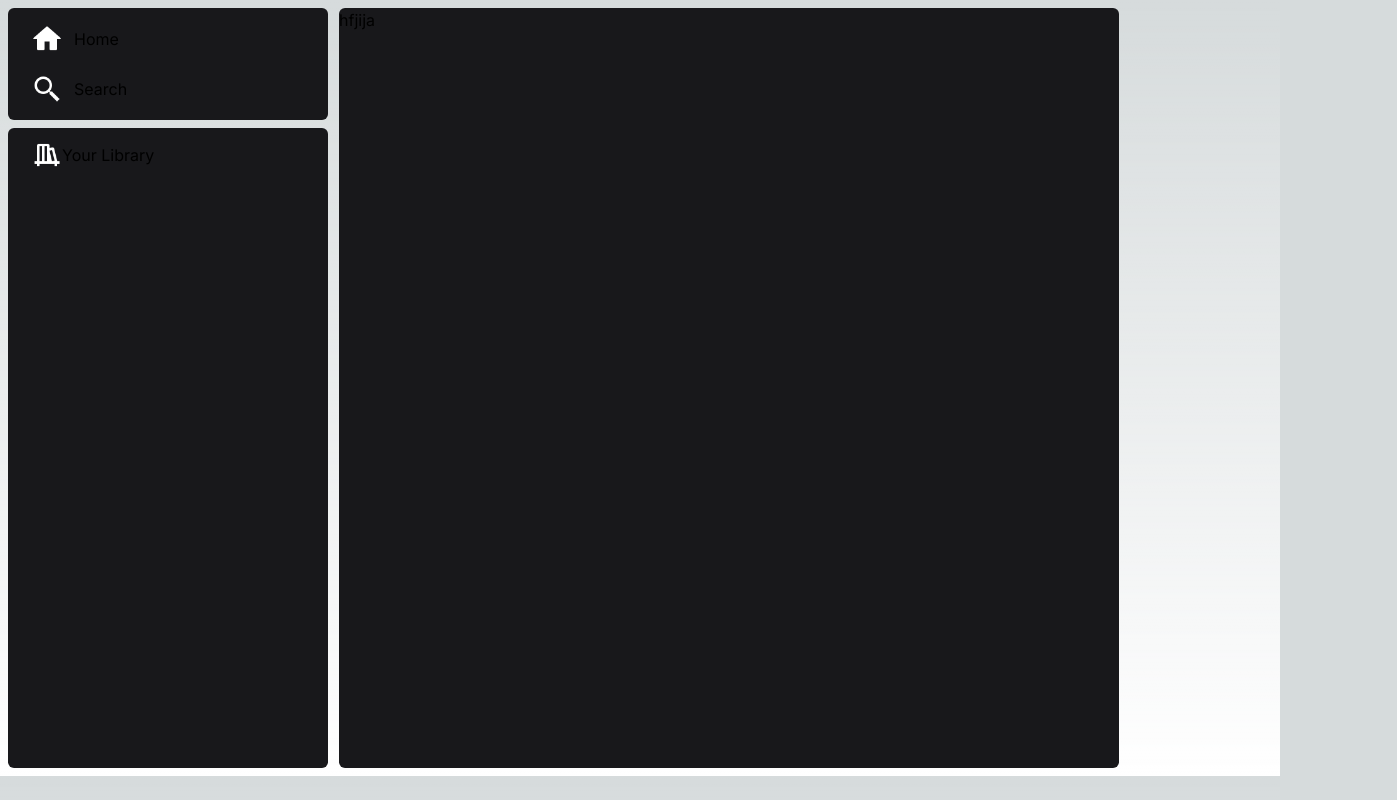
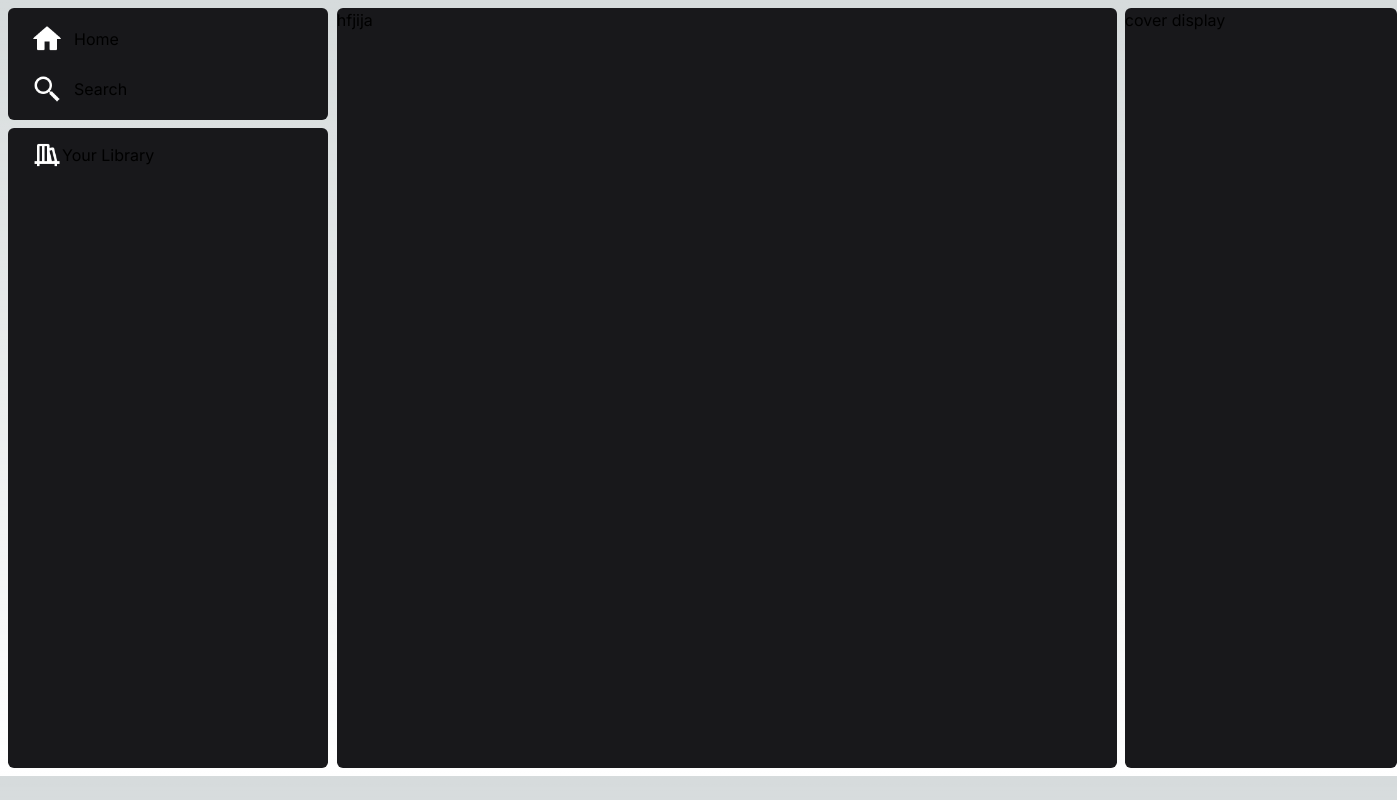
Before and after one commit to oscvrhrr/music-app-react, a Next.js app: page / in a window 1280 px wide. Shown: the whole page, 1397 px wide, since content can reach past the window. Built offline with nearby package versions, Linux system fonts and the light colour scheme.

Commit message:
placed coverdisplay component

```diff
--- /dev/null
+++ b/src/app/components/CoverDisplay.tsx
@@ -0,0 +1,21 @@
+
+
+
+
+export default function CoverDisplay () {
+    return (
+        <aside className="bg-zinc-900 rounded-md ml-2 w-[17.5]">
+            <header>
+                cover display
+            </header>
+            <main>
+
+
+            </main>
+
+        </aside>
+
+
+
+    )
+};
--- a/src/app/page.tsx
+++ b/src/app/page.tsx
@@ -1,16 +1,18 @@
 import Navbar from "./components/Navbar"
 import Library from "./components/Library"
 import AlbumShowcase from "./components/AlbumShowcase"
+import CoverDisplay from "./components/CoverDisplay"
 
 export default function Home() {
   return (
     <>
-      <div className="grid grid-cols-[20.6875rem_48.75rem_17.5rem] grid-rows-none p-2 h-[48.5rem]">
+      <div className="grid grid-cols-[20.55rem_48.75rem_17.5rem] grid-rows-none p-2 h-[48.5rem]">
         <div className="grid grid-rows-[7.5rem_46.5rem] h-[40rem]">
         <Navbar/>
         <Library/>
         </div>
         <AlbumShowcase/>
+        <CoverDisplay/>
       </div>
 
     </>
```
